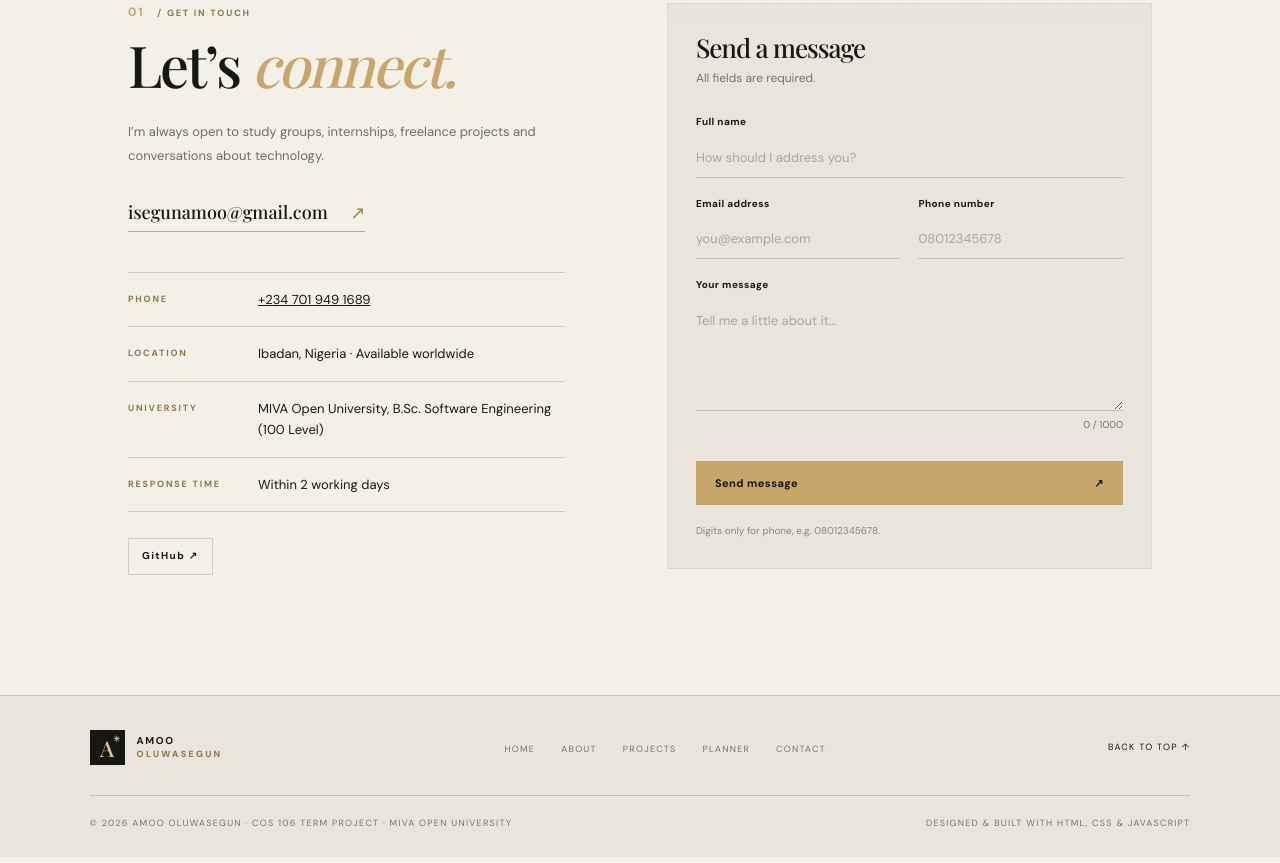
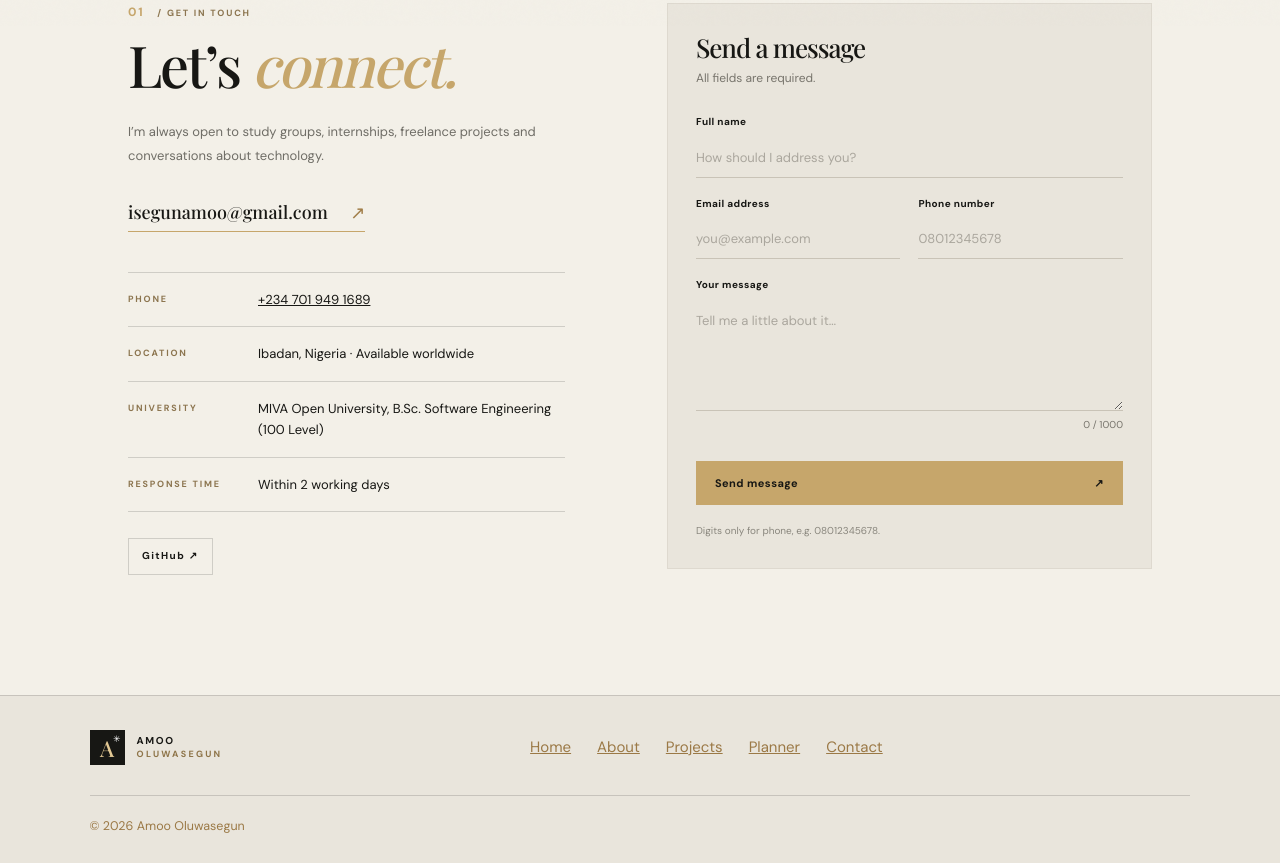
Before and after one commit to amoo04/student-portfolio, a plain HTML site: page contact.html in a window 1280 px wide. Shown: the part 774-1637 px from the top of the page. Drawn offline with nearby package versions, Linux system fonts and the light colour scheme; a web font is replaced by a local one.

Commit message:
Remove back-to-top link from all pages and update footer and hosting notes

```diff
--- a/contact.html
+++ b/contact.html
@@ -131,10 +131,8 @@
         <li><a href="contact.html" aria-current="page">Contact</a></li>
       </ul>
     </nav>
-    <a href="#top" class="back-top">Back to top ↑</a>
     <div class="footer-bottom">
-      <small>© <span id="year">2026</span> Amoo Oluwasegun · COS 106 Term Project · MIVA Open University</small>
-      <small>Designed &amp; built with HTML, CSS &amp; JavaScript</small>
+      <small>© <span id="year">2026</span> Amoo Oluwasegun</small>
     </div>
   </footer>
 
--- a/style.css
+++ b/style.css
@@ -1844,16 +1844,7 @@ h2 em {
 
 .footer-nav a,
 .site-footer small,
-.back-top {
-  font-size: 9px;
-  letter-spacing: 0.14em;
-  color: var(--muted);
-  text-decoration: none;
-  text-transform: uppercase;
-}
-
-.footer-nav a:hover,
-.back-top:hover {
+.footer-nav a:hover {
   color: var(--gold-deep);
 }
 
@@ -1864,10 +1855,6 @@ h2 em {
   gap: 20px;
   padding-top: 20px;
   border-top: 1px solid var(--line);
-}
-
-.back-top {
-  color: var(--ink);
 }
 
 /* ---------- 14. Animations ---------- */
```
Also changed, not shown: about.html (+0 -1 lines), index.html (+0 -1 lines), planner.html (+0 -1 lines), projects.html (+0 -1 lines), 1 other file.
